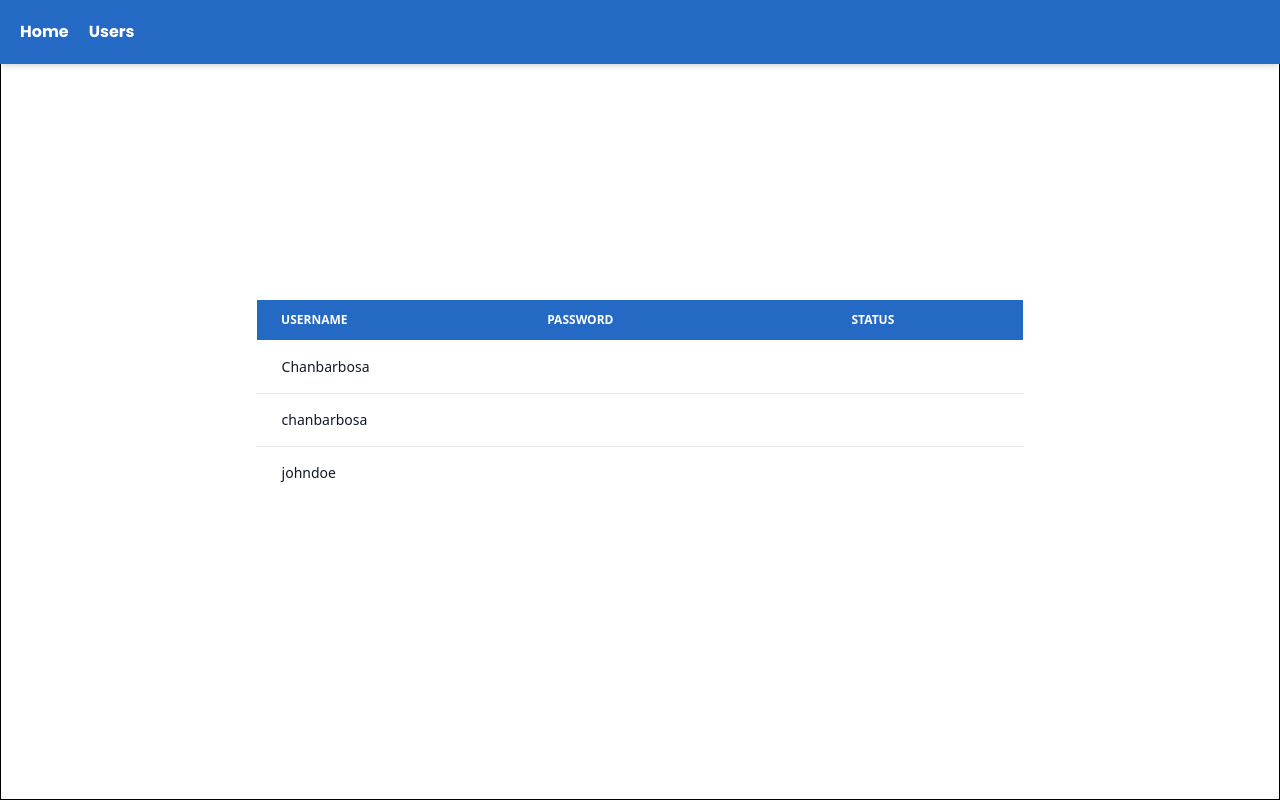
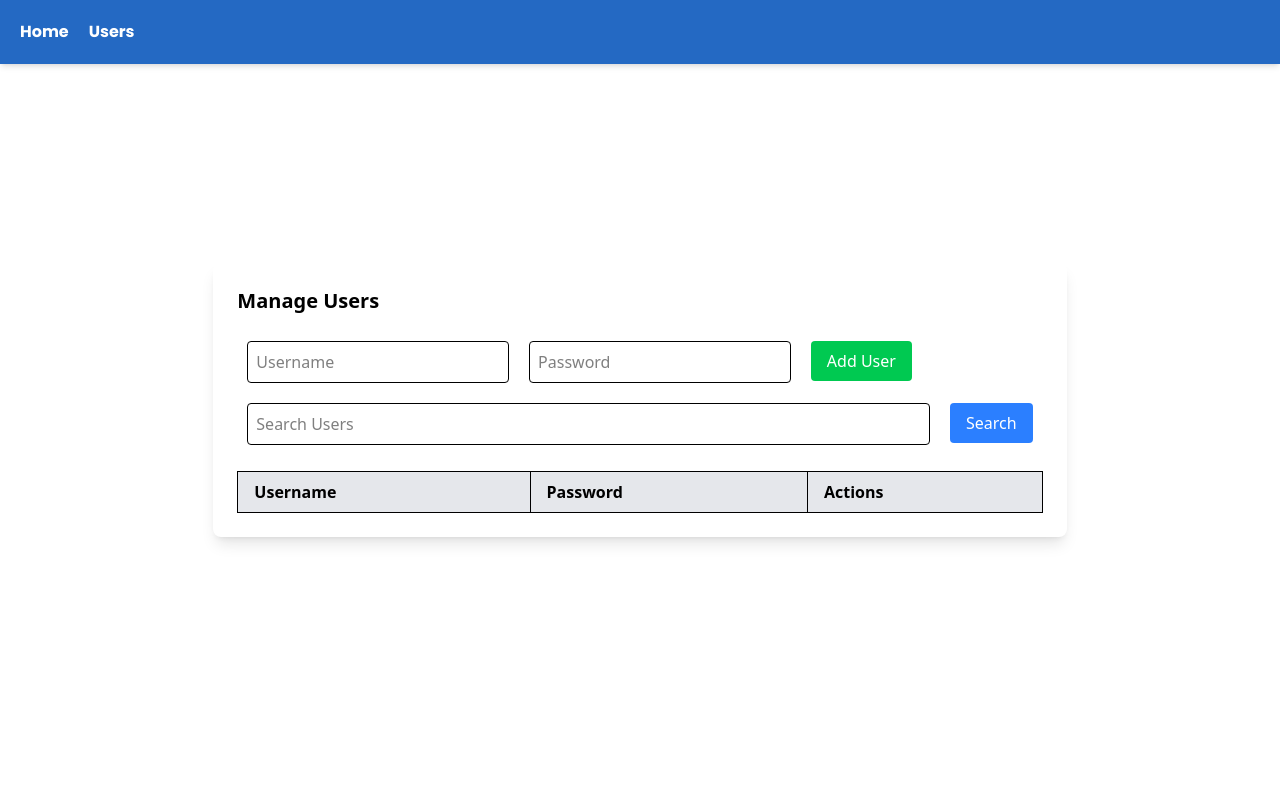
Before and after one commit to lightdarkmaster/typescript-user-management, a React (Vite) app: page /dashboard in a window 1280 px wide. Built offline with nearby package versions, Linux system fonts and the light colour scheme; a web font is replaced by a local one.

Commit message:
Make Dashboard Functional

```diff
--- a/src/App.tsx
+++ b/src/App.tsx
@@ -17,7 +17,7 @@ function App() {
           <Route path="/" element={<LandingPage/>} />
           <Route path="/login" element={<Login users={users} setUsers={setUsers} />} />
           <Route path="/signup" element={<Signup users={users} setUsers={setUsers} />} />
-          <Route path="/dashboard" element={<Dashboard />} />
+          <Route path="/dashboard" element={<Dashboard users={users} setUsers={setUsers} />} />
         </Routes>
       </Router>
     </StrictMode>
--- a/src/Dashboard.tsx
+++ b/src/Dashboard.tsx
@@ -1,67 +1,165 @@
 import Navbar from "./components/Navbar";
+import { Properties } from "./Types";
+import { useState } from "react";
+import Swal from "sweetalert2";
 
-function Dashboard() {
+const Dashboard: React.FC<Properties> = ({ users, setUsers }) => {
+  const [username, setUsername] = useState("");
+  const [password, setPassword] = useState("");
+  const [editingUser, setEditingUser] = useState<string | null>(null);
+  const [showPasswords, setShowPasswords] = useState<{ [key: string]: boolean }>({});
+  const [searchTerm, setSearchTerm] = useState("");
+
+  const togglePasswordVisibility = (username: string) => {
+    setShowPasswords((prev) => ({
+      ...prev,
+      [username]: !prev[username],
+    }));
+  };
+
+  const addUser = () => {
+    if (!username || !password) {
+      Swal.fire("Error", "Please enter a username and password", "error");
+      return;
+    }
+
+    const found = users.find((user) => user.username === username);
+
+    if (found) {
+      Swal.fire("Error", "Username already exists", "error");
+    } else {
+      setUsers([...users, { username, password }]);
+      setUsername("");
+      setPassword("");
+      Swal.fire("Success", "User added successfully", "success");
+    }
+  };
+
+  const deleteUser = (username: string) => {
+    setUsers(users.filter((user) => user.username !== username));
+    Swal.fire("Deleted", "User has been removed", "success");
+  };
+
+  const updateUser = () => {
+    if (!username || !password) {
+      Swal.fire("Error", "Please enter a new username and password", "error");
+      return;
+    }
+
+    setUsers(users.map((user) =>
+      user.username === editingUser ? { username, password } : user
+    ));
+    setEditingUser(null);
+    setUsername("");
+    setPassword("");
+    Swal.fire("Updated", "User information updated", "success");
+  };
+
+  const filteredUsers = users.filter((user) =>
+    user.username.toLowerCase().includes(searchTerm.toLowerCase())
+  );
+
   return (
-    <div className="w-full h-screen flex-col gap-[10px]">
-      <Navbar/>
-
-
-      <div className="w-full h-full justify-center items-center border content-around flex">
-        <div className="relative min-w-[60%] h-fit rounded-[10px] justify-center items-center ">
-          <table className="w-full text-sm text-left rtl:text-right text-white">
-            <thead className="text-xs text-white uppercase bg-[#2469c3] rounded-[10px]">
-              <tr>
-                <th scope="col" className="px-6 py-3">
-                  Username
-                </th>
-                <th scope="col" className="px-6 py-3">
-                  Password
-                </th>
-                <th scope="col" className="px-6 py-3">
-                  Status
-                </th>
+    <div className="w-full h-screen flex flex-col gap-4">
+      <Navbar />
+      <div className="flex justify-center items-center h-full">
+        <div className="w-2/3 bg-white p-6 rounded-lg shadow-lg">
+          <h2 className="text-xl font-bold mb-4">Manage Users</h2>
+          <div className="flex gap-[20px] p-[10px]">
+            <input
+              type="text"
+              placeholder="Username"
+              value={username}
+              onChange={(e) => setUsername(e.target.value)}
+              className="border p-2 rounded w-1/3"
+            />
+            <input
+              type="password"
+              placeholder="Password"
+              value={password}
+              onChange={(e) => setPassword(e.target.value)}
+              className="border p-2 rounded w-1/3"
+            />
+            {editingUser ? (
+              <button
+                onClick={updateUser}
+                className="bg-yellow-500 text-white px-4 py-2 rounded hover:bg-yellow-600"
+              >
+                Save Changes
+              </button>
+            ) : (
+              <button
+                onClick={addUser}
+                className="w-fit h-fit bg-green-500 text-white px-4 py-2 rounded hover:bg-green-600"
+              >
+                Add User
+              </button>
+            )}
+          </div>
+          <div className="flex gap-[20px] p-[10px]">
+            <input
+              type="text"
+              placeholder="Search Users"
+              value={searchTerm}
+              onChange={(e) => setSearchTerm(e.target.value)}
+              className="border p-2 rounded w-full mb-4"
+            />
+              <button
+                onClick={() => setSearchTerm(searchTerm)}
+                className="w-fit h-fit bg-blue-500 text-white px-4 py-2 rounded hover:bg-blue-600"
+              >
+                Search
+              </button>
+          </div>
+          <table className="w-full border-collapse border text-left">
+            <thead>
+              <tr className="bg-gray-200">
+                <th className="border px-4 py-2">Username</th>
+                <th className="border px-4 py-2">Password</th>
+                <th className="border px-4 py-2">Actions</th>
               </tr>
             </thead>
-            <tbody className="border">
-              <tr className="bg-white border-b dark:bg-gray-800 dark:border-gray-700 border-gray-200">
-                <th
-                  scope="row"
-                  className="px-6 py-4 font-medium text-gray-900 whitespace-nowrap dark:text-white"
-                >
-                  Chanbarbosa
-                </th>
-                <td className="px-6 py-4">**************</td>
-                <td className="px-6 py-4">Active</td>
-              </tr>
-              <tr className="bg-white border-b dark:bg-gray-800 dark:border-gray-700 border-gray-200">
-                <th
-                  scope="row"
-                  className="px-6 py-4 font-medium text-gray-900 whitespace-nowrap dark:text-white"
-                >
-                  chanbarbosa
-                </th>
-                <td className="px-6 py-4">**************</td>
-                <td className="px-6 py-4">Inactive</td>
-              </tr>
-              <tr className="bg-white dark:bg-gray-800">
-                <th
-                  scope="row"
-                  className="px-6 py-4 font-medium text-gray-900 whitespace-nowrap dark:text-white"
-                >
-                  johndoe
-                </th>
-                <td className="px-6 py-4">**************</td>
-                <td className="px-6 py-4">Active</td>
-              </tr>
+            <tbody className="justify-evenly">
+              {filteredUsers.map((user) => (
+                <tr key={user.username} className="border justify-between">
+                  <td className="border px-4 py-2">{user.username}</td>
+                  <td className="border px-4 py-2">
+                    {showPasswords[user.username] ? user.password : "********"}
+                    <span className="w-fit h-fit">
+                      <button
+                        onClick={() => togglePasswordVisibility(user.username)}
+                        className="ml-2 text-blue-500 hover:underline"
+                      >
+                        {showPasswords[user.username] ? "Hide" : "Show"}
+                      </button>
+                    </span>
+                  </td>
+                  <td className="border px-4 py-2 flex gap-2">
+                    <button
+                      onClick={() => {
+                        setEditingUser(user.username);
+                        setUsername(user.username);
+                        setPassword(user.password);
+                      }}
+                      className="bg-yellow-500 text-white px-3 py-1 rounded hover:bg-yellow-600"
+                    >
+                      Edit
+                    </button>
+                    <button
+                      onClick={() => deleteUser(user.username)}
+                      className="bg-red-500 text-white px-3 py-1 rounded hover:bg-red-600"
+                    >
+                      Delete
+                    </button>
+                  </td>
+                </tr>
+              ))}
             </tbody>
           </table>
         </div>
       </div>
-
-
-
     </div>
   );
-}
+};
 
 export default Dashboard;
```
